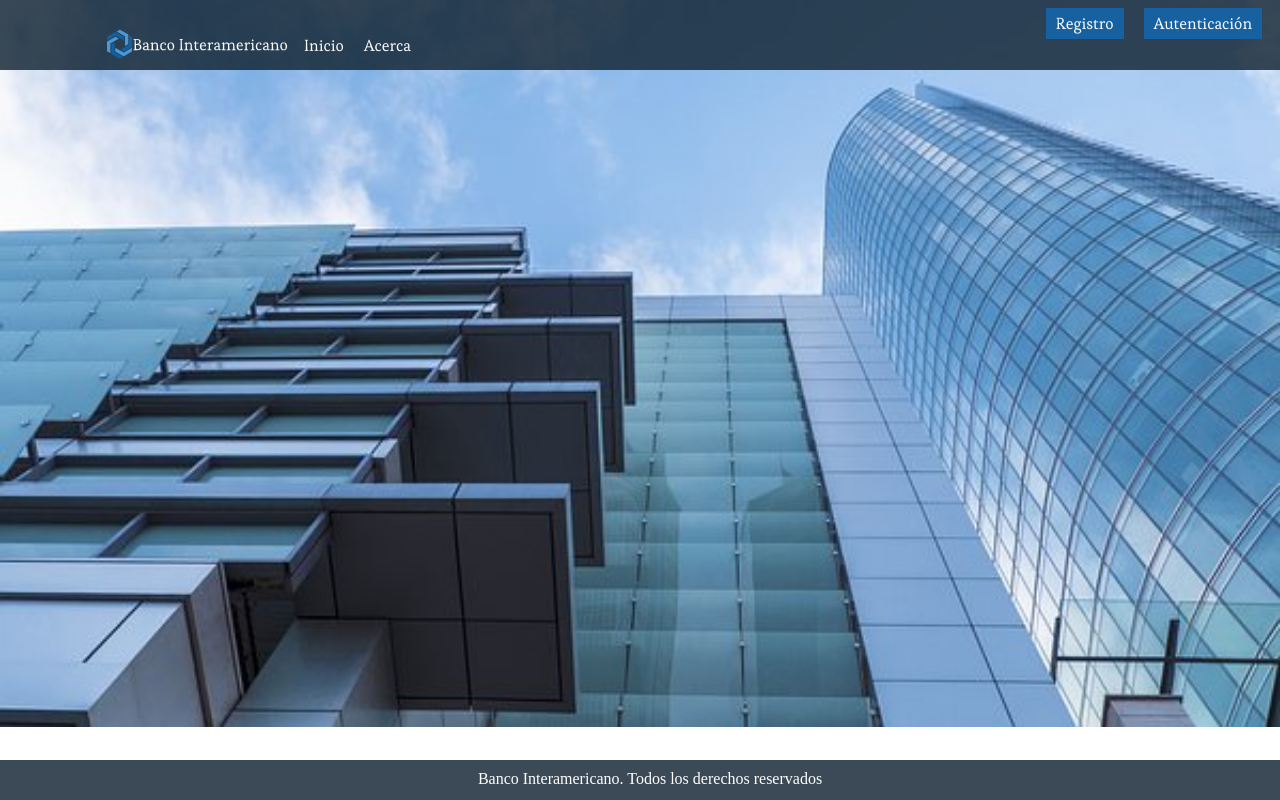
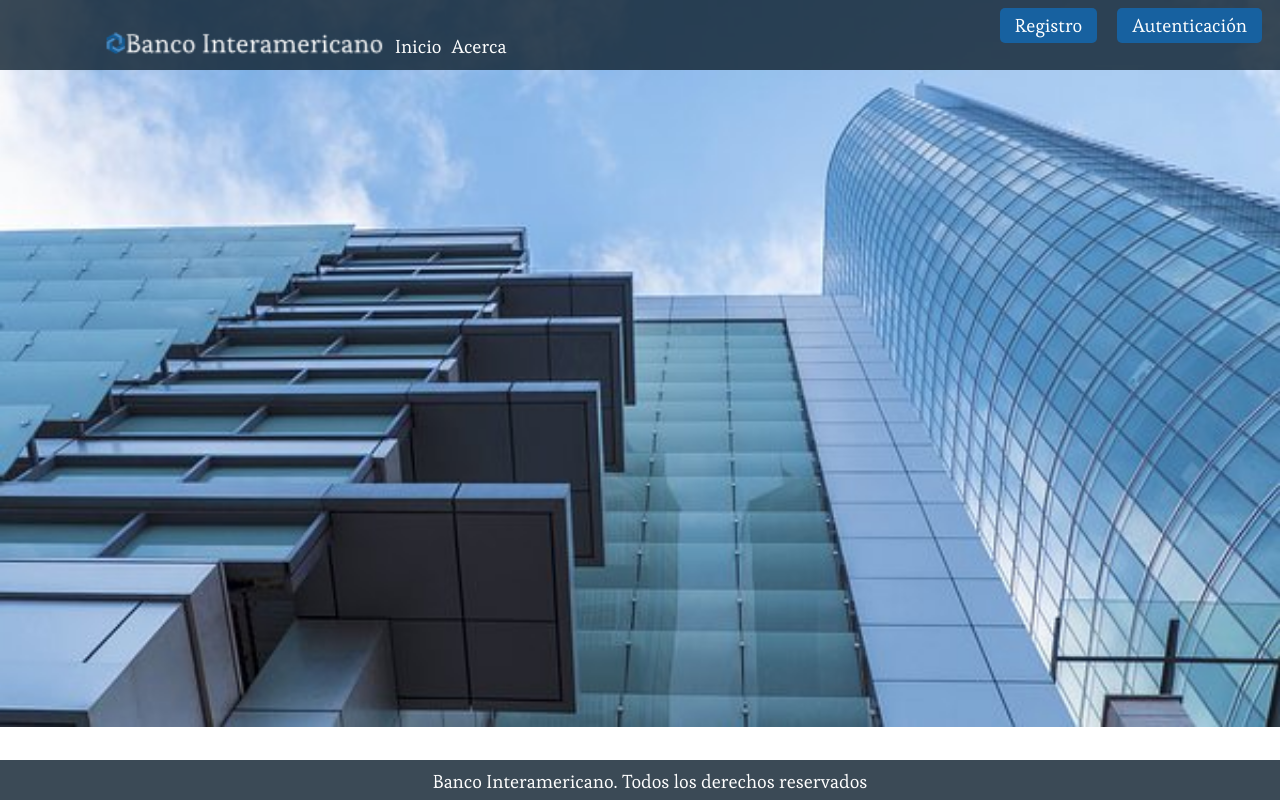
Before and after one commit to PilarArroyave/BancoInteramericano, an Angular app: page / in a window 1280 px wide. Built offline with nearby package versions, Linux system fonts and the light colour scheme.

Commit message:
Tamaño de letra y de logo modificados

```diff
--- a/src/app/app.component.css
+++ b/src/app/app.component.css
@@ -1,4 +1,3 @@
-
 @font-face {
 	font-family: 'esteban';
 	src: url('/assets/fonts/Esteban-Regular.ttf') format('truetype');
@@ -34,10 +33,11 @@
 	background-color: rgba(23,97,160,1);
 	text-decoration: none;
 	font-family: "esteban";
-	font-size: 12pt;
+	border-radius: 5px;
+	font-size: 14pt;
 	height: 100%;
 	margin: 0px 10px 5px;
-	padding: 5px 10px;
+	padding: 6px 15px;
 	float: right;
 	align-self: center;
 	text-align: center;
@@ -59,10 +59,10 @@
 
 .menu img{
 	text-align: center;
-	width: auto;
+	width: 280px;
 	float: left;
-	margin: 8px 5px 0px;
-	padding: 0px;
+	margin: 6px 0px 8px;
+	padding: 5px;
 	cursor: default;
 }
 
@@ -77,9 +77,9 @@
 .menu ul li a{
 	color: white;
 	font-family: "esteban";
-	font-size: 12pt;
+	font-size: 14pt;
 	height: 100%;
-	margin: 15px 10px 0px;
+	margin: 15px 5px 0px;
 	padding: 0px;
 	float: left;
 	align-self: center;
--- a/src/styles.css
+++ b/src/styles.css
@@ -9,8 +9,10 @@ body{
 }
 
 .footer {
-	background-color: rgba(19, 37, 51, 0.829);
-	margin: 0px, 0px;
+    background-color: rgba(19, 37, 51, 0.829);
+    font-family: "esteban";
+    font-size: 14pt;
+    margin: 0px, 0px;
 	width: 100%;
 	height: 20px;
 	padding: 10px;
```
Also changed, not shown: src/assets/images/bancoInteramericano(white).png, src/assets/images/bancoInteramericano.png.
